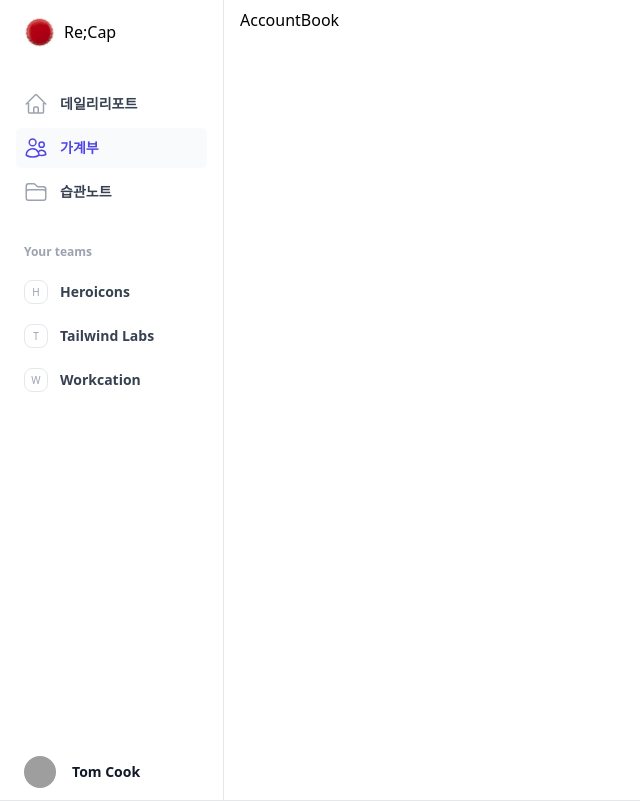
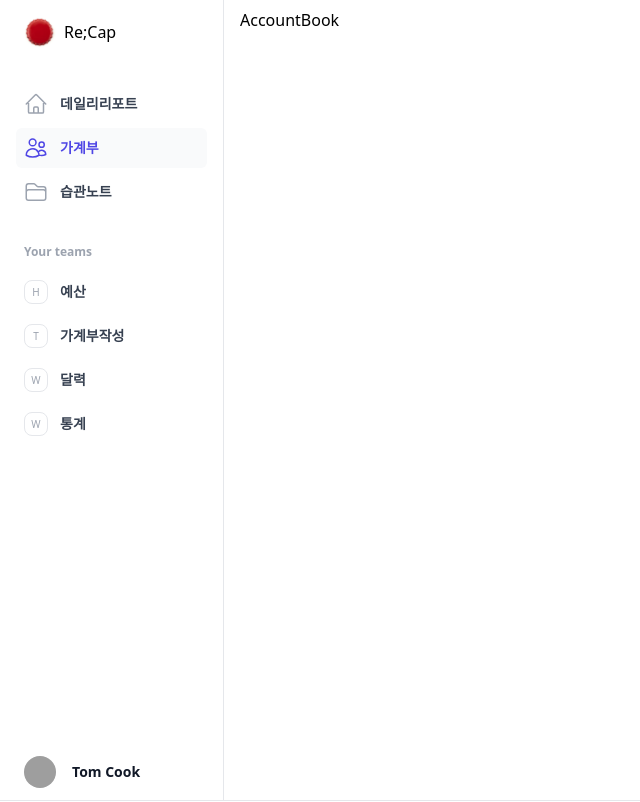
Before and after one commit to kansg92/recap_fe_vue, a Vue app: page /accountbook in a window 1280 px wide. Shown: the top 802 px of the page, without its empty margins (0-640 px from the left). Built offline with nearby package versions, Linux system fonts and the light colour scheme; grey boxes are pictures that could not be loaded.

Commit message:
기본 ui변경

```diff
--- a/src/components/SideBar.vue
+++ b/src/components/SideBar.vue
@@ -9,11 +9,7 @@
   -->
   <div>
     <TransitionRoot as="template" :show="sidebarOpen">
-      <Dialog
-        as="div"
-        class="relative z-50 lg:hidden"
-        @close="sidebarOpen = false"
-      >
+      <Dialog as="div" class="relative z-50 lg:hidden" @close="sidebarOpen = false">
         <TransitionChild
           as="template"
           enter="transition-opacity ease-linear duration-300"
@@ -46,14 +42,8 @@
                 leave-from="opacity-100"
                 leave-to="opacity-0"
               >
-                <div
-                  class="absolute left-full top-0 flex w-16 justify-center pt-5"
-                >
-                  <button
-                    type="button"
-                    class="-m-2.5 p-2.5"
-                    @click="sidebarOpen = false"
-                  >
+                <div class="absolute left-full top-0 flex w-16 justify-center pt-5">
+                  <button type="button" class="-m-2.5 p-2.5" @click="sidebarOpen = false">
                     <span class="sr-only">Close sidebar</span>
                     <XMarkIcon class="h-6 w-6 text-white" aria-hidden="true" />
                   </button>
@@ -61,49 +51,25 @@
               </TransitionChild>
 
               <!-- Sidebar component, swap this element with another sidebar if you like -->
-              <div
-                class="flex grow flex-col gap-y-5 overflow-y-auto bg-white px-6 pb-2"
-              >
+              <div class="flex grow flex-col gap-y-5 overflow-y-auto bg-white px-6 pb-2">
                 <div class="flex h-16 shrink-0 items-center">
-                  <a href="/" class="flex items-center gap-2"
-                    ><img
-                      class="h-8 w-auto"
-                      src="@/assets/red_bottle_cap_aih.png"
-                      alt="Your Company"
-                    />Re;Cap</a
-                  >
+                  <a href="/" class="flex items-center gap-2"><img class="h-8 w-auto" src="@/assets/red_bottle_cap_aih.png" alt="Your Company" />Re;Cap</a>
                 </div>
                 <nav class="flex flex-1 flex-col">
                   <ul role="list" class="flex flex-1 flex-col gap-y-7">
                     <li>
                       <ul role="list" class="-mx-2 space-y-1">
                         <li v-for="item in navigation" :key="item.name">
-                          <router-link
-                            v-slot="{
-                              href,
-                              route,
-                              navigate,
-                              isActive,
-                              isExactActive,
-                            }"
-                            :to="item.href"
-                          >
+                          <router-link v-slot="{ href, route, navigate, isActive, isExactActive }" :to="item.href">
                             <a
                               :class="[
-                                isActive
-                                  ? 'bg-gray-50 text-indigo-600'
-                                  : 'text-gray-700 hover:text-indigo-600 hover:bg-gray-50',
+                                isActive ? 'bg-gray-50 text-indigo-600' : 'text-gray-700 hover:text-indigo-600 hover:bg-gray-50',
                                 'group flex gap-x-3 rounded-md p-2 text-sm leading-6 font-semibold',
                               ]"
                             >
                               <component
                                 :is="item.icon"
-                                :class="[
-                                  isActive
-                                    ? 'text-indigo-600'
-                                    : 'text-gray-400 group-hover:text-indigo-600',
-                                  'h-6 w-6 shrink-0',
-                                ]"
+                                :class="[isActive ? 'text-indigo-600' : 'text-gray-400 group-hover:text-indigo-600', 'h-6 w-6 shrink-0']"
                                 aria-hidden="true"
                               />
                               {{ item.name }}
@@ -113,41 +79,24 @@
                       </ul>
                     </li>
                     <li>
-                      <div
-                        class="text-xs font-semibold leading-6 text-gray-400"
-                      >
-                        Your teams
-                      </div>
+                      <div class="text-xs font-semibold leading-6 text-gray-400">Your teams</div>
                       <ul role="list" class="-mx-2 mt-2 space-y-1">
-                        <li v-for="team in teams" :key="team.name">
-                          <router-link
-                            v-slot="{
-                              href,
-                              route,
-                              navigate,
-                              isActive,
-                              isExactActive,
-                            }"
-                            :to="team.href"
-                          >
+                        <li v-for="content in contents" :key="content.name">
+                          <router-link v-slot="{ href, route, navigate, isActive, isExactActive }" :to="content.href">
                             <a
                               :class="[
-                                isActive
-                                  ? 'bg-gray-50 text-indigo-600'
-                                  : 'text-gray-700 hover:text-indigo-600 hover:bg-gray-50',
+                                isActive ? 'bg-gray-50 text-indigo-600' : 'text-gray-700 hover:text-indigo-600 hover:bg-gray-50',
                                 'group flex gap-x-3 rounded-md p-2 text-sm leading-6 font-semibold',
                               ]"
                             >
                               <span
                                 :class="[
-                                  isActive
-                                    ? 'text-indigo-600 border-indigo-600'
-                                    : 'text-gray-400 border-gray-200 group-hover:border-indigo-600 group-hover:text-indigo-600',
+                                  isActive ? 'text-indigo-600 border-indigo-600' : 'text-gray-400 border-gray-200 group-hover:border-indigo-600 group-hover:text-indigo-600',
                                   'flex h-6 w-6 shrink-0 items-center justify-center rounded-lg border text-[0.625rem] font-medium bg-white',
                                 ]"
-                                >{{ team.initial }}</span
+                                >{{ content.icon }}</span
                               >
-                              <span class="truncate">{{ team.name }}</span>
+                              <span class="truncate">{{ content.name }}</span>
                             </a>
                           </router-link>
                         </li>
@@ -163,49 +112,25 @@
     </TransitionRoot>
 
     <!-- Static sidebar for desktop -->
-    <div
-      class="hidden lg:fixed lg:inset-y-0 lg:z-50 lg:flex lg:w-56 lg:flex-col"
-    >
+    <div class="hidden lg:fixed lg:inset-y-0 lg:z-50 lg:flex lg:w-56 lg:flex-col">
       <!-- Sidebar component, swap this element with another sidebar if you like -->
-      <div
-        class="flex grow flex-col gap-y-5 overflow-y-auto border-r border-gray-200 bg-white px-6"
-      >
+      <div class="flex grow flex-col gap-y-5 overflow-y-auto border-r border-gray-200 bg-white px-6">
         <div class="flex h-16 shrink-0 items-center">
-          <a href="/" class="flex items-center gap-2"
-            ><img
-              class="h-8 w-auto"
-              src="@/assets/red_bottle_cap_aih.png"
-              alt="Your Company"
-            />Re;Cap</a
-          >
+          <a href="/" class="flex items-center gap-2"><img class="h-8 w-auto" src="@/assets/red_bottle_cap_aih.png" alt="Your Company" />Re;Cap</a>
         </div>
         <nav class="flex flex-1 flex-col">
           <ul role="list" class="flex flex-1 flex-col gap-y-7">
             <li>
               <ul role="list" class="-mx-2 space-y-1">
                 <li v-for="item in navigation" :key="item.name">
-                  <router-link
-                    v-slot="{ href, route, navigate, isActive, isExactActive }"
-                    :to="item.href"
-                  >
+                  <router-link v-slot="{ href, route, navigate, isActive, isExactActive }" :to="item.href">
                     <a
                       :class="[
-                        isActive
-                          ? 'bg-gray-50 text-indigo-600'
-                          : 'text-gray-700 hover:text-indigo-600 hover:bg-gray-50',
+                        isActive ? 'bg-gray-50 text-indigo-600' : 'text-gray-700 hover:text-indigo-600 hover:bg-gray-50',
                         'group flex gap-x-3 rounded-md p-2 text-sm leading-6 font-semibold',
                       ]"
                     >
-                      <component
-                        :is="item.icon"
-                        :class="[
-                          isActive
-                            ? 'text-indigo-600'
-                            : 'text-gray-400 group-hover:text-indigo-600',
-                          'h-6 w-6 shrink-0',
-                        ]"
-                        aria-hidden="true"
-                      />
+                      <component :is="item.icon" :class="[isActive ? 'text-indigo-600' : 'text-gray-400 group-hover:text-indigo-600', 'h-6 w-6 shrink-0']" aria-hidden="true" />
                       {{ item.name }}
                     </a>
                   </router-link>
@@ -213,43 +138,31 @@
               </ul>
             </li>
             <li>
-              <div class="text-xs font-semibold leading-6 text-gray-400">
-                Your teams
-              </div>
+              <div class="text-xs font-semibold leading-6 text-gray-400">Your teams</div>
               <ul role="list" class="-mx-2 mt-2 space-y-1">
-                <li v-for="team in teams" :key="team.name">
-                  <router-link
-                    :to="team.href"
-                    v-slot="{ href, route, navigate, isActive, isExactActive }"
-                  >
+                <li v-for="content in contents" :key="content.name">
+                  <router-link :to="content.href" v-slot="{ href, route, navigate, isActive, isExactActive }">
                     <a
                       :class="[
-                        isActive
-                          ? 'bg-gray-50 text-indigo-600'
-                          : 'text-gray-700 hover:text-indigo-600 hover:bg-gray-50',
+                        isActive ? 'bg-gray-50 text-indigo-600' : 'text-gray-700 hover:text-indigo-600 hover:bg-gray-50',
                         'group flex gap-x-3 rounded-md p-2 text-sm leading-6 font-semibold',
                       ]"
                     >
                       <span
                         :class="[
-                          isActive
-                            ? 'text-indigo-600 border-indigo-600'
-                            : 'text-gray-400 border-gray-200 group-hover:border-indigo-600 group-hover:text-indigo-600',
+                          isActive ? 'text-indigo-600 border-indigo-600' : 'text-gray-400 border-gray-200 group-hover:border-indigo-600 group-hover:text-indigo-600',
                           'flex h-6 w-6 shrink-0 items-center justify-center rounded-lg border text-[0.625rem] font-medium bg-white',
                         ]"
-                        >{{ team.initial }}</span
+                        >{{ content.icon }}</span
                       >
-                      <span class="truncate">{{ team.name }}</span>
+                      <span class="truncate">{{ content.name }}</span>
                     </a>
                   </router-link>
                 </li>
               </ul>
             </li>
             <li class="-mx-6 mt-auto">
-              <router-link
-                to="#"
-                class="flex items-center gap-x-4 px-6 py-3 text-sm font-semibold leading-6 text-gray-900 hover:bg-gray-50"
-              >
+              <router-link to="#" class="flex items-center gap-x-4 px-6 py-3 text-sm font-semibold leading-6 text-gray-900 hover:bg-gray-50">
                 <img
                   class="h-8 w-8 rounded-full bg-gray-50"
                   src="https://images.unsplash.com/photo-1472099645785-5658abf4ff4e?ixlib=rb-1.2.1&ixid=eyJhcHBfaWQiOjEyMDd9&auto=format&fit=facearea&facepad=2&w=256&h=256&q=80"
@@ -264,20 +177,12 @@
       </div>
     </div>
 
-    <div
-      class="sticky top-0 z-40 flex items-center gap-x-6 bg-white px-4 py-4 shadow-sm sm:px-6 lg:hidden"
-    >
-      <button
-        type="button"
-        class="-m-2.5 p-2.5 text-gray-700 lg:hidden"
-        @click="sidebarOpen = true"
-      >
+    <div class="sticky top-0 z-40 flex items-center gap-x-6 bg-white px-4 py-4 shadow-sm sm:px-6 lg:hidden">
+      <button type="button" class="-m-2.5 p-2.5 text-gray-700 lg:hidden" @click="sidebarOpen = true">
         <span class="sr-only">Open sidebar</span>
         <Bars3Icon class="h-6 w-6" aria-hidden="true" />
       </button>
-      <div class="flex-1 text-sm font-semibold leading-6 text-gray-900">
-        Dashboard
-      </div>
+      <div class="flex-1 text-sm font-semibold leading-6 text-gray-900">Dashboard</div>
       <router-link to="#">
         <span class="sr-only">Your profile</span>
         <img
@@ -297,23 +202,11 @@
 </template>
 
 <script setup lang="ts">
-import { ref } from "vue";
-import {
-  Dialog,
-  DialogPanel,
-  TransitionChild,
-  TransitionRoot,
-} from "@headlessui/vue";
-import {
-  Bars3Icon,
-  CalendarIcon,
-  ChartPieIcon,
-  DocumentDuplicateIcon,
-  FolderIcon,
-  HomeIcon,
-  UsersIcon,
-  XMarkIcon,
-} from "@heroicons/vue/24/outline";
+import { computed, onMounted, ref } from "vue";
+import { Dialog, DialogPanel, TransitionChild, TransitionRoot } from "@headlessui/vue";
+import { Bars3Icon, CalendarIcon, ChartPieIcon, DocumentDuplicateIcon, FolderIcon, HomeIcon, UsersIcon, XMarkIcon } from "@heroicons/vue/24/outline";
+import { sidebarContents } from "@/stores/ui";
+const store = sidebarContents();
 
 const navigation = [
   {
@@ -328,11 +221,12 @@ const navigation = [
   // { name: "Reports", href: "#", icon: ChartPieIcon },
 ];
 
-const teams = [
-  { id: 1, name: "Heroicons", href: "/", initial: "H" },
-  { id: 2, name: "Tailwind Labs", href: "/", initial: "T" },
-  { id: 3, name: "Workcation", href: "/", initial: "W" },
-];
+const contents = computed(()=> store.sideContent)
+
+
+
+
+
 
 const sidebarOpen = ref(false);
 </script>
--- a/src/stores/ui.ts
+++ b/src/stores/ui.ts
@@ -28,3 +28,20 @@ export const module = defineStore("used", () => {
 
   return { sidebarOpen, showTopbar,setSide,setTop };
 });
+
+
+export const sidebarContents = defineStore("sidebar", ()=>{
+
+  type Contents = {
+    name : string,
+    href : string,
+    icon : string
+  }
+  const sideContent = ref<Contents[]>()
+
+  const setContents = (content:Contents[]) =>{
+    sideContent.value = content
+  }
+
+  return {sideContent, setContents};
+});
--- a/src/views/Accountbook/AccountBook.vue
+++ b/src/views/Accountbook/AccountBook.vue
@@ -5,13 +5,23 @@
 </template>
 
 <script setup lang="ts">
-import { module } from "@/stores/ui";
+import { module, sidebarContents } from "@/stores/ui";
 import { onMounted } from "vue";
 const store = module();
+const side = sidebarContents();
+
+const content = [
+  {name: "예산", href: "/", icon: "H" },
+  {name: "가계부작성", href: "/", icon: "T" },
+  {name: "달력", href: "/", icon: "W" },
+  {name: "통계", href: "/", icon: "W" },
+];
+
 
 onMounted(() => {
   store.setSide(true);
   store.setTop(false);
+  side.setContents(content)
 });
 </script>
 
--- a/src/views/daily_report/DailyReportView.vue
+++ b/src/views/daily_report/DailyReportView.vue
@@ -5,14 +5,26 @@
 </template>
 
 <script setup lang="ts">
-import { module } from "@/stores/ui";
+import { module,sidebarContents } from "@/stores/ui";
 import { onMounted } from "vue";
+
 const store = module();
+const side = sidebarContents();
+
+const content = [
+  {name: "Heroicons", href: "/", icon: "H" },
+  {name: "Tailwind Labs", href: "/", icon: "T" },
+  {name: "Workcation", href: "/", icon: "W" },
+];
 
 onMounted(() => {
   store.setSide(true);
   store.setTop(false);
+  side.setContents(content)
 });
+
+
+
 </script>
 
 <style></style>
```
Also changed, not shown: src/types.ts (added).
